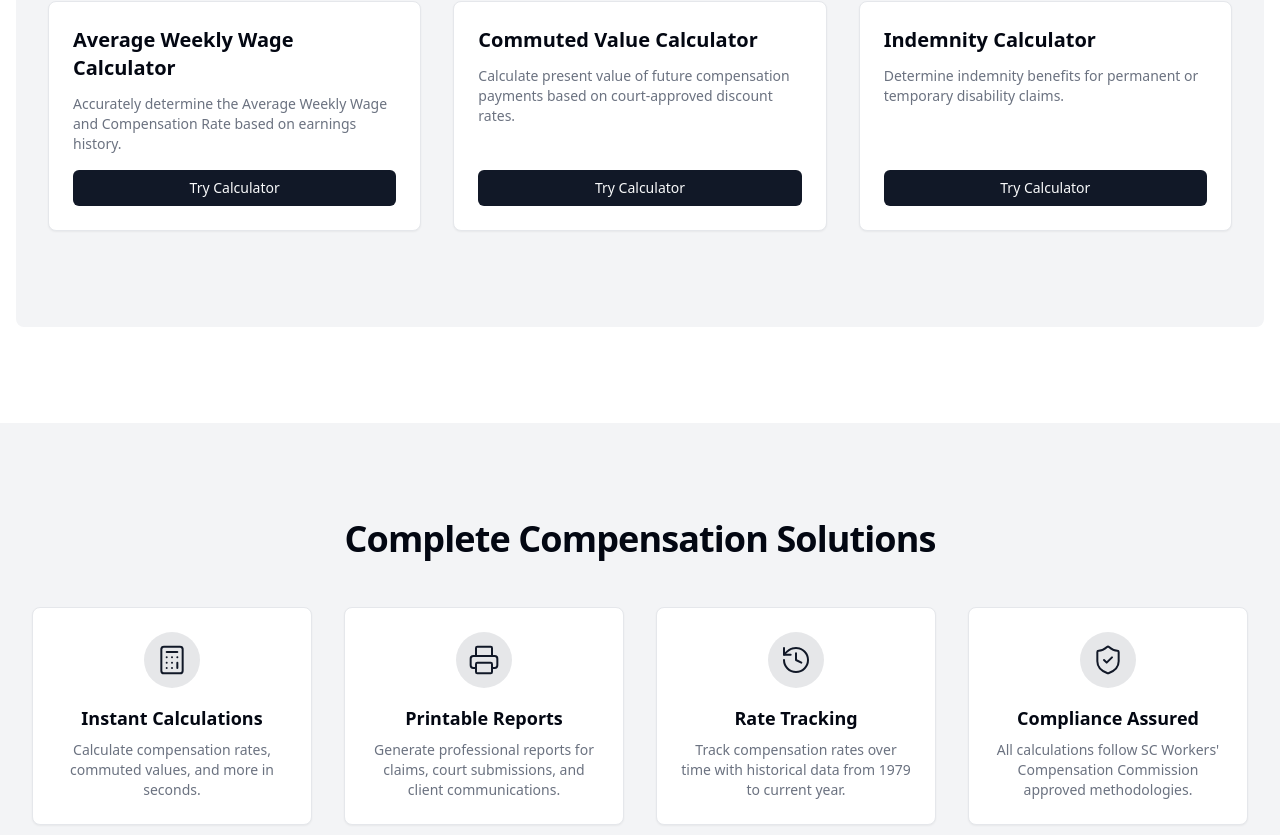
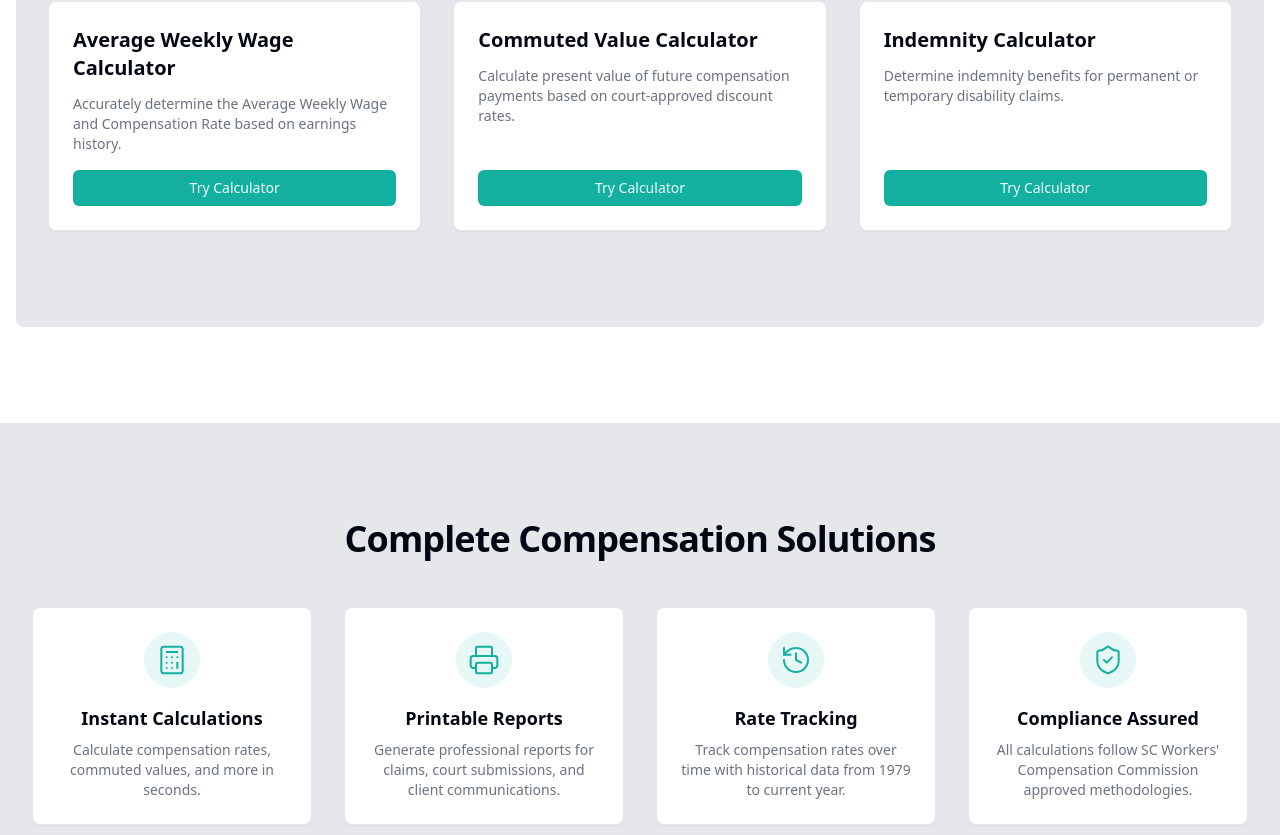
Before and after one commit to scottspivey/nextCompApp, a Next.js app in the folder next-comp-app/: page / in a window 1280 px wide. Shown: the part 1385-2220 px from the top of the page. Built offline with nearby package versions, Linux system fonts and the light colour scheme.

Commit message:
modified:   next-comp-app/app/Components/Navbar.tsx 	modified:   next-comp-app/app/styles/globals.css

```diff
--- a/next-comp-app/app/Components/Navbar.tsx
+++ b/next-comp-app/app/Components/Navbar.tsx
@@ -81,7 +81,6 @@ export default function Navbar() {
   ];
 
   return (
-    // Use a slightly lighter blue for better contrast possibilities, added padding
     <nav className="bg-primary text-primary-foreground shadow-md sticky top-0 z-50"> {/* Added sticky top and z-index */}
       <div className="max-w-7xl mx-auto px-4 sm:px-6 lg:px-8">
         <div className="flex justify-between h-16">
--- a/next-comp-app/app/styles/globals.css
+++ b/next-comp-app/app/styles/globals.css
@@ -1,12 +1,13 @@
 /* app/styles/globals.css */
 
+/* Import Tailwind directives - MUST be at the top */
 @tailwind base;
 @tailwind components;
 @tailwind utilities;
 
 /* Define CSS Variables for Theming */
 @layer base {
-  /* Light Mode - Teal & Gray */
+  /* Light Mode - Teal & Gray - REPLACE WITH YOUR VALUES */
   :root {
     --background: 0 0% 100%; /* White */
     --foreground: 224 71.4% 4.1%; /* Dark Slate Gray */
@@ -14,20 +15,23 @@
     --card-foreground: 224 71.4% 4.1%;
     --popover: 0 0% 100%;
     --popover-foreground: 224 71.4% 4.1%;
-    --primary: 220.9 39.3% 11%; /* Teal */
-    --primary-foreground: 210 20% 98%; /* Very Light Cyan/White */
-    --secondary: 220 14.3% 95.9%; /* Light Gray */
-    --secondary-foreground: 220.9 39.3% 11%;
-    --muted: 220 14.3% 95.9%;
-    --muted-foreground: 220 8.9% 46.1%; /* Medium Gray */
-    --accent: 220 14.3% 95.9%; /* Light Gray */
-    --accent-foreground: 220.9 39.3% 11%;
-    --destructive: 0 84.2% 60.2%; /* Red */
-    --destructive-foreground: 210 20% 98%;
-    --border: 220 13% 91%;
-    --input: 220 13% 91%;
-    --ring: 224 71.4% 4.1%; /* Teal Focus Ring */
-    --radius: 0.5rem;
+    /* --- Replace these with your actual theme colors --- */
+    --primary: 173.5 80.1% 38.2%; /* EXAMPLE: Your Teal */
+    --primary-foreground: 180 100% 97%; /* EXAMPLE: Your Light Cyan/White */
+    --secondary: 220 13% 91%; /* EXAMPLE: Your Light Gray */
+    --secondary-foreground: 224 71.4% 4.1%; /* EXAMPLE */
+    --muted: 220 13% 91%; /* EXAMPLE */
+    --muted-foreground: 220 8.9% 46.1%; /* EXAMPLE: Medium Gray */
+    --accent: 220 13% 91%; /* EXAMPLE */
+    --accent-foreground: 224 71.4% 4.1%; /* EXAMPLE */
+    --destructive: 0 84.2% 60.2%; /* EXAMPLE: Red */
+    --destructive-foreground: 210 20% 98%; /* EXAMPLE */
+    --border: 220 13% 91%; /* EXAMPLE */
+    --input: 220 13% 91%; /* EXAMPLE */
+    --ring: 173.5 80.1% 38.2%; /* EXAMPLE: Your Teal Focus Ring */
+    /* --- End Replace --- */
+    --radius: 0.5rem; /* Keep your radius */
+    /* Chart colors - check if these are correct */
     --chart-1: 12 76% 61%;
     --chart-2: 173 58% 39%;
     --chart-3: 197 37% 24%;
@@ -35,42 +39,53 @@
     --chart-5: 27 87% 67%;
   }
 
-  /* Dark Mode - Teal & Gray */
+  /* Dark Mode - Teal & Gray - REPLACE WITH YOUR VALUES */
   .dark {
-    --background: 224 71.4% 4.1%; /* Dark Slate Gray */
-    --foreground: 210 20% 98%; /* Almost White */
+    --background: 224 71.4% 4.1%; /* EXAMPLE: Dark Slate Gray */
+    --foreground: 210 20% 98%; /* EXAMPLE: Almost White */
     --card: 224 71.4% 4.1%;
     --card-foreground: 210 20% 98%;
     --popover: 224 71.4% 4.1%;
     --popover-foreground: 210 20% 98%;
-    --primary: 210 20% 98%; /* Brighter Teal */
-    --primary-foreground: 220.9 39.3% 11%;
-    --secondary: 215 27.9% 16.9%; /* Darker Gray */
-    --secondary-foreground: 210 20% 98%;
-    --muted: 215 27.9% 16.9%;
-    --muted-foreground: 217.9 10.6% 64.9%; /* Lighter Gray */
-    --accent: 215 27.9% 16.9%;
-    --accent-foreground: 210 20% 98%;
-    --destructive: 0 62.8% 30.6%; /* Darker Red */
-    --destructive-foreground: 210 20% 98%;
-    --border: 215 27.9% 16.9%;
-    --input: 215 27.9% 16.9%;
-    --ring: 216 12.2% 83.9%; /* Brighter Teal Focus Ring */ --chart-1: 220 70% 50%; --chart-2: 160 60% 45%; --chart-3: 30 80% 55%; --chart-4: 280 65% 60%; --chart-5: 340 75% 55%;
-  }
+     /* --- Replace these with your actual theme colors --- */
+    --primary: 174.6 73.3% 46.5%; /* EXAMPLE: Your Brighter Teal */
+    --primary-foreground: 224 71.4% 4.1%; /* EXAMPLE: Dark Slate for contrast */
+    --secondary: 215 27.9% 16.9%; /* EXAMPLE: Darker Gray */
+    --secondary-foreground: 210 20% 98%; /* EXAMPLE */
+    --muted: 215 27.9% 16.9%; /* EXAMPLE */
+    --muted-foreground: 217.9 10.6% 64.9%; /* EXAMPLE: Lighter Gray */
+    --accent: 215 27.9% 16.9%; /* EXAMPLE */
+    --accent-foreground: 210 20% 98%; /* EXAMPLE */
+    --destructive: 0 62.8% 30.6%; /* EXAMPLE: Darker Red */
+    --destructive-foreground: 210 20% 98%; /* EXAMPLE */
+    --border: 215 27.9% 16.9%; /* EXAMPLE */
+    --input: 215 27.9% 16.9%; /* EXAMPLE */
+    --ring: 174.6 73.3% 46.5%; /* EXAMPLE: Your Brighter Teal Focus Ring */
+    /* --- End Replace --- */
+    /* Chart colors - check if these are correct for dark mode */
+    --chart-1: 220 70% 50%;
+    --chart-2: 160 60% 45%;
+    --chart-3: 30 80% 55%;
+    --chart-4: 280 65% 60%;
+    --chart-5: 340 75% 55%;
   }
 
-/* Apply base body styles */
-@layer base {
-  *
+  /* Apply base body styles using direct CSS variables */
+  /* Moved inside the first @layer base */
   body {
     background-color: hsl(var(--background));
     color: hsl(var(--foreground));
     -webkit-font-smoothing: antialiased;
     -moz-osx-font-smoothing: grayscale;
   }
-}
 
-/* --- NEW: Custom Selection Styles --- */
+  /* Removed the * rule that applied border-border */
+
+} /* End of first @layer base */
+
+
+/* --- Custom Selection Styles --- */
+/* These are fine outside @layer base */
 ::selection {
   background-color: hsl(var(--primary));
   color: hsl(var(--primary-foreground));
@@ -81,10 +96,10 @@
 }
 /* --- End Custom Selection Styles --- */
 
+
 /* Custom overrides for react-day-picker (Calendar) */
-/* Apply outside of @layer base to ensure higher specificity */
-/* Make sure these rules are near the END of your globals.css */
-
+/* These are fine outside @layer base */
+/* ... your rdp styles ... */
 /* Selected day(s) background and text */
 .rdp-day_selected,
 .rdp-day_selected:focus-visible,
@@ -121,11 +136,4 @@
      color: hsl(var(--primary-foreground)) !important;
 }
 
-@layer base {
-  * {
-    @apply border-border;
-  }
-  body {
-    @apply bg-background text-foreground;
-  }
-}
+/* REMOVED the duplicate @layer base block from the end */
```
Lines whose indentation alone changed are shown as unchanged.
